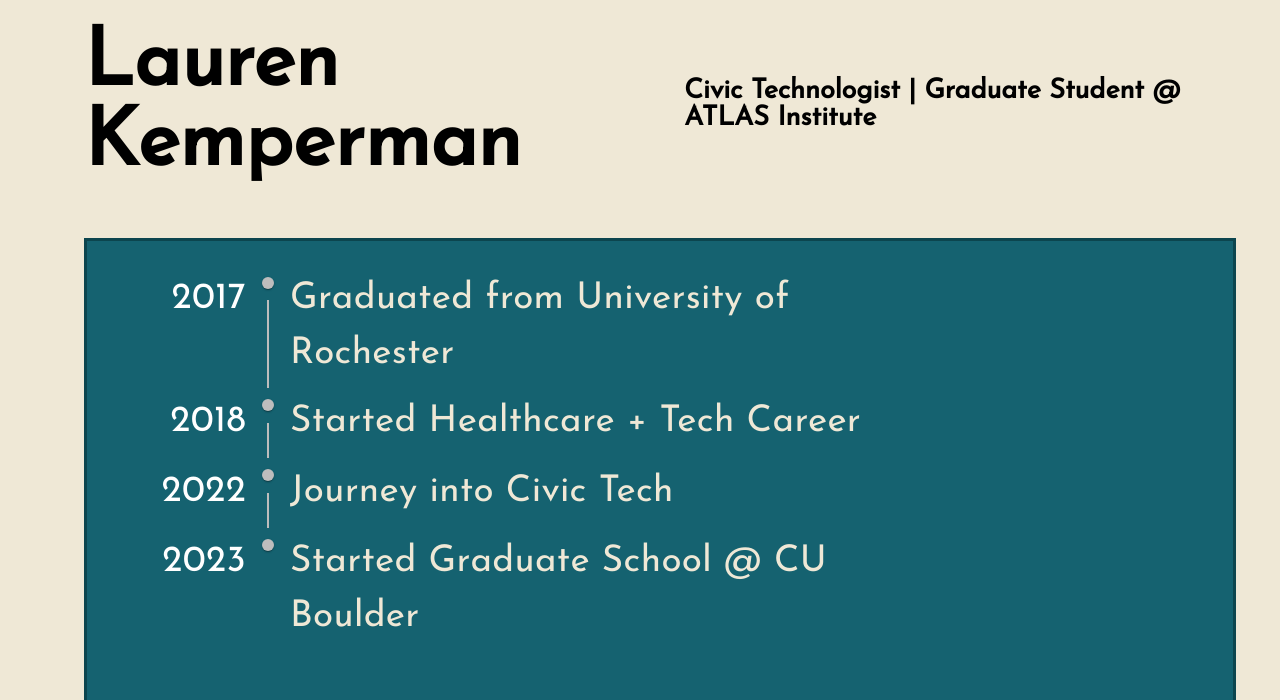
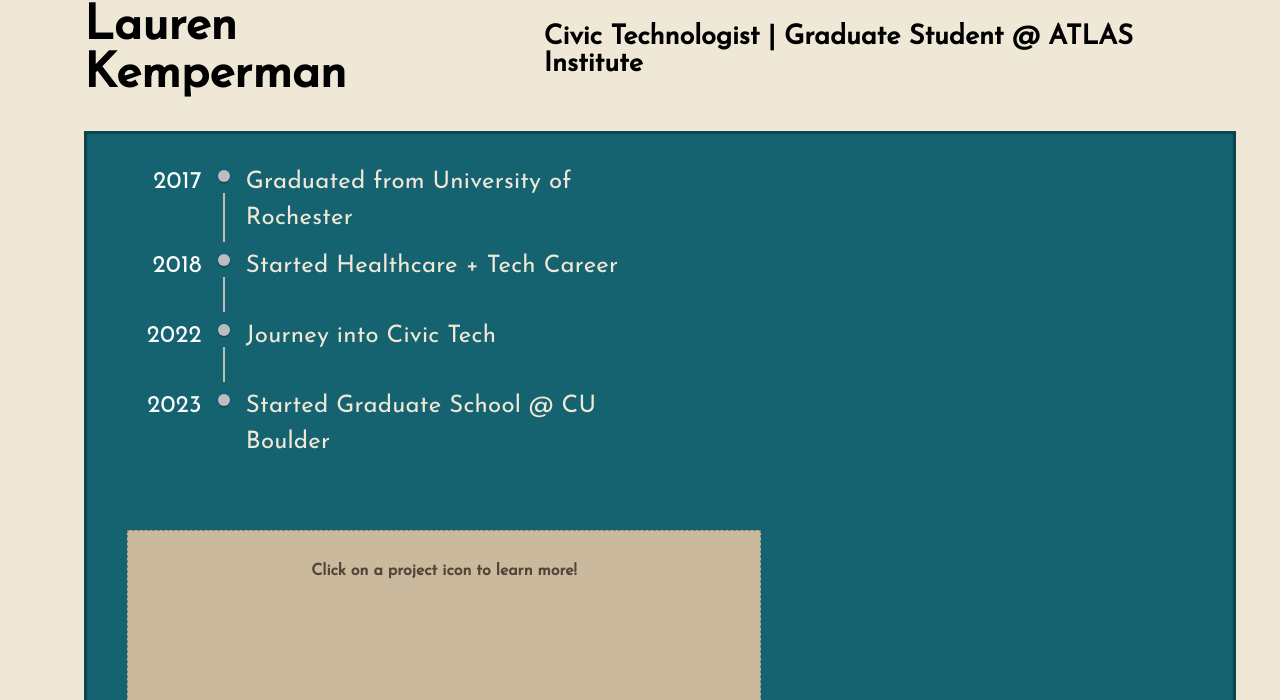
Before and after one commit to lkemperm/atlas-portfolio, a React (Create React App) app: page / in a window 1280 px wide. Shown: the part 49-749 px from the top of the page. Built offline with nearby package versions, Linux system fonts and the light colour scheme.

Commit message:
fix zoomed in view

```diff
--- a/src/App.css
+++ b/src/App.css
@@ -36,7 +36,7 @@
 svg-container {
   resize: both;
   overflow: auto;
-  min-height: 800px;
+  min-height: 600px;
   display: flex;
   /* height: 100%;
   width: 100%; */
@@ -47,7 +47,7 @@
 
 
 svg {
-  width: 800px;
+  width: 550px;
 
   display: block;
   height: auto;
--- a/src/App.tsx
+++ b/src/App.tsx
@@ -2,14 +2,13 @@
 import Card from './components/Card';
 import './components/block.css';
 import React, { Component } from 'react';
-import { Link } from "react-router-dom";
 
 
 const Homepage = () => {
   return (
     <div className="App" data-theme='light'>
       <div className="header">
-        <h1 style={{ fontSize: "5rem", fontWeight: 'bold' }}>Lauren Kemperman</h1>
+        <h1 style={{ fontSize: "3rem", fontWeight: 'bold' }}>Lauren Kemperman</h1>
         <h2>Civic Technologist | Graduate Student @ ATLAS Institute</h2>
       </div>
 
@@ -23,7 +22,7 @@
         <div className='header'>
 
           <div className='block'>
-            <p style={{ fontWeight: 'lighter', fontSize: "2rem", textAlign: "left" }}>My name is Lauren Kemperman and I am a graduate student at ATLAS institute at CU Boulder in Social Impact Technology & Design and Senior Software Engineer at Code for America. I am focused on delivering technology solutions which improve the uptake and user experience, especially for marginalized groups, for accessing essential services like government benefits. I am also interested in exploring how smart technology policy can be used to alleviate issues which impact service design and delivery. My journey at ATLAS, paired with my role at Code for America, is working towards being a more well-rounded technologist in the social impact space by developing and refining my own design practice, and building frameworks to co-design policy and technology with diverse groups of people for long-term impact. </p>
+            <p style={{ fontWeight: 'lighter', fontSize: "1.2rem", textAlign: "left" }}>My name is Lauren Kemperman and I am a graduate student at ATLAS institute at CU Boulder in Social Impact Technology & Design and Senior Software Engineer at Code for America. I am focused on delivering technology solutions which improve the uptake and user experience, especially for marginalized groups, for accessing essential services like government benefits. I am also interested in exploring how smart technology policy can be used to alleviate issues which impact service design and delivery. My journey at ATLAS, paired with my role at Code for America, is working towards being a more well-rounded technologist in the social impact space by developing and refining my own design practice, and building frameworks to co-design policy and technology with diverse groups of people for long-term impact. </p>
           </div>
         </div>
         {/* <hr></hr> */}
--- a/src/components/ProjectList.tsx
+++ b/src/components/ProjectList.tsx
@@ -45,7 +45,7 @@
 
     const createProjects = () => {
         const { projects } = props;
-        return <div style={{ display: 'flex', flexWrap: 'wrap', overflow: 'hidden', alignItems: 'center', padding: '5rem' }}>
+        return <div style={{ display: 'flex', flexWrap: 'wrap', overflow: 'hidden', alignItems: 'center', padding: '2.5rem' }}>
             {
                 <div>{
                     <HexGrid viewBox="-45 -40 75 75" width={"100%"} className='svg-container'>{
@@ -78,7 +78,7 @@
             <div>
                 <Box component="section" sx={{
                     backgroundColor: '#cab99d',
-                    p: 2, border: '1px dashed grey', width: 600, height: 600, textOverflow: 'wrap', overflow: 'wrap', textAlign: 'center', fontSize: '2rem'
+                    p: 2, border: '1px dashed grey', width: 600, height: 600, textOverflow: 'wrap', overflow: 'wrap', textAlign: 'center', fontSize: '1rem'
                 }}>
                     <div style={{ color: "rgba(17, 9, 2, 0.658)" }}>
                         {getSelectedProjectDetails()}
--- a/src/components/block.css
+++ b/src/components/block.css
@@ -11,11 +11,11 @@
 
 .css-18y2uza-MuiTypography-root-MuiTimelineContent-root {
     font-family: 'Josefin Sans' !important;
-    font-size: 2.3rem !important
+    font-size: 1.5rem !important
 }
 
 .css-n2itgq-MuiTypography-root-MuiTimelineOppositeContent-root {
     font-family: 'Josefin Sans' !important;
     color: white !important;
-    font-size: 2.3rem !important;
+    font-size: 1.5rem !important;
 }
```
Also changed, not shown: package.json (+6 -3 lines), 1 other file (tests, documents, lock files or other folders).
